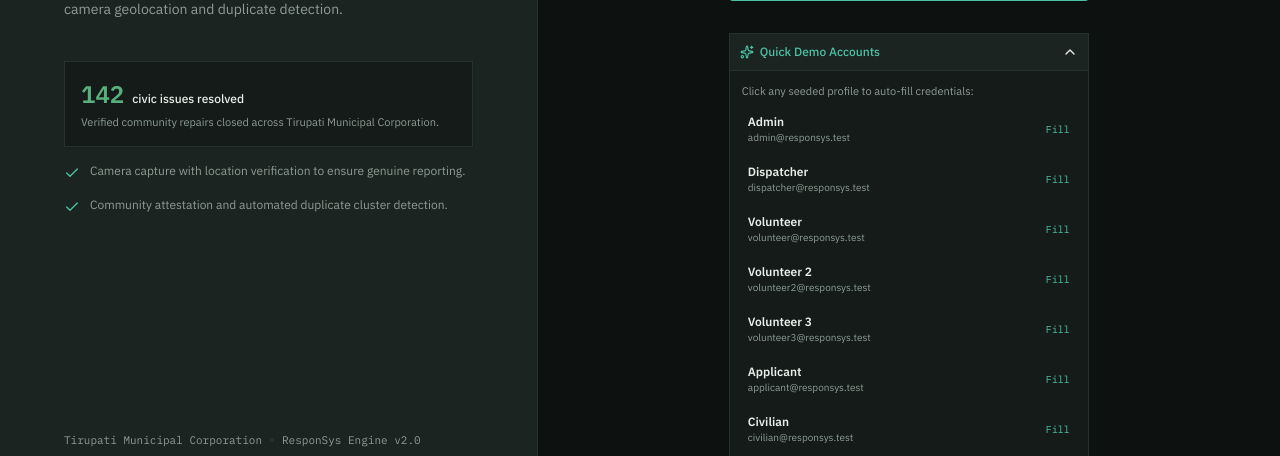
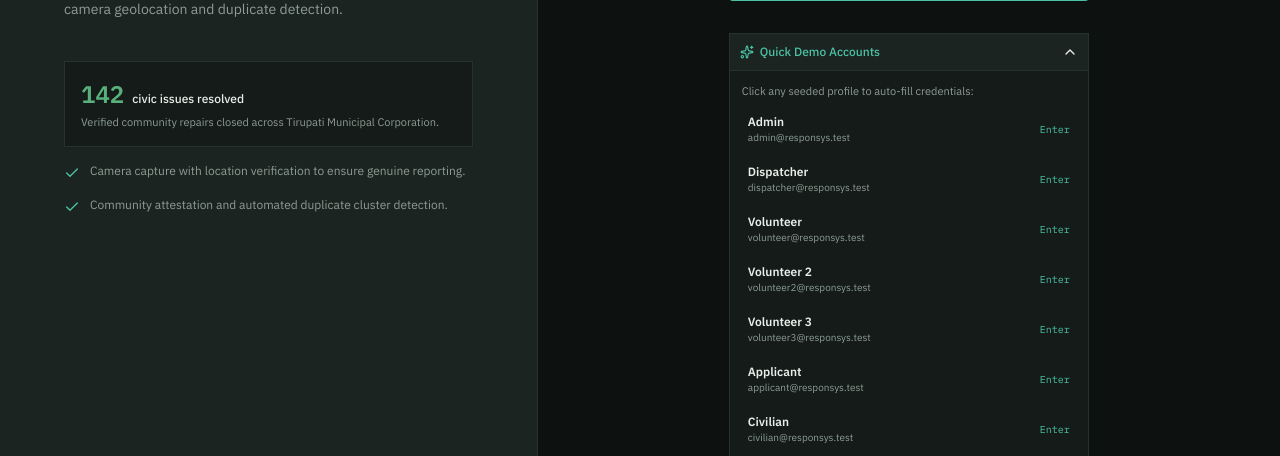
Before and after one commit to TheLoneArcher/spydy, a Next.js app: page / in a window 1280 px wide. Both pictures are taken after a click on the button "Quick Demo Accounts". Shown: the part 344-800 px from the top of the page. Built offline with nearby package versions, Linux system fonts and the light colour scheme; no server answers.

Commit message:
Enable direct demo account login

```diff
--- a/src/app/(auth)/page.tsx
+++ b/src/app/(auth)/page.tsx
@@ -21,6 +21,7 @@ export default function AuthPage() {
   const [notice, setNotice] = useState('');
   const [fixedCount, setFixedCount] = useState<number>(142);
   const [demoOpen, setDemoOpen] = useState(false);
+  const [demoLoading, setDemoLoading] = useState<string | null>(null);
 
   // Check for error in query params (e.g., from auth callback or proxy redirect)
   useEffect(() => {
@@ -161,12 +162,25 @@ export default function AuthPage() {
     }
   };
 
-  const fillDemoAccount = (demoEmail: string) => {
-    setEmail(demoEmail);
-    setPassword(process.env.NEXT_PUBLIC_DEMO_PASSWORD || 'ResponSys2026!');
-    setIsLogin(true);
+  const signInDemoAccount = async (demoEmail: string) => {
+    setDemoLoading(demoEmail);
     setError('');
     setNotice('');
+    setIsLogin(true);
+    const { data, error: authError } = await supabase.auth.signInWithPassword({
+      email: demoEmail,
+      password: process.env.NEXT_PUBLIC_DEMO_PASSWORD || 'ResponSys2026!',
+    });
+    if (authError) {
+      setError(mapAuthError(authError));
+      setDemoLoading(null);
+      return;
+    }
+    if (data.user) {
+      router.push('/feed');
+      router.refresh();
+    }
+    setDemoLoading(null);
   };
 
   const isDemoMode = process.env.NEXT_PUBLIC_DEMO_MODE === '1';
@@ -414,18 +428,21 @@ export default function AuthPage() {
                     { role: 'Volunteer 3', email: 'volunteer3@responsys.test', desc: 'Water and drainage response' },
                     { role: 'Applicant', email: 'applicant@responsys.test', desc: 'Pending volunteer application' },
                     { role: 'Civilian', email: 'civilian@responsys.test', desc: 'Camera reporting & attestation' },
+                    { role: 'Citizen 1', email: 'citizen.one@responsys.test', desc: 'Community attestation' },
+                    { role: 'Citizen 2', email: 'citizen.two@responsys.test', desc: 'Community attestation' },
                   ].map(acc => (
                     <button
                       key={acc.email}
                       type="button"
-                      onClick={() => fillDemoAccount(acc.email)}
+                      onClick={() => void signInDemoAccount(acc.email)}
+                      disabled={loading || demoLoading !== null}
                       className="w-full text-left p-1.5 rounded hover:bg-[var(--surface-2)] flex items-center justify-between text-xs transition-colors"
                     >
                       <div>
                         <span className="font-semibold text-[var(--fg)]">{acc.role}</span>
                         <span className="block text-[10px] text-[var(--fg-muted)]">{acc.email}</span>
                       </div>
-                      <span className="text-[10px] text-[var(--brand)] font-mono">Fill</span>
+                      <span className="text-[10px] text-[var(--brand)] font-mono">{demoLoading === acc.email ? 'Signing in...' : 'Enter'}</span>
                     </button>
                   ))}
                 </div>
```
